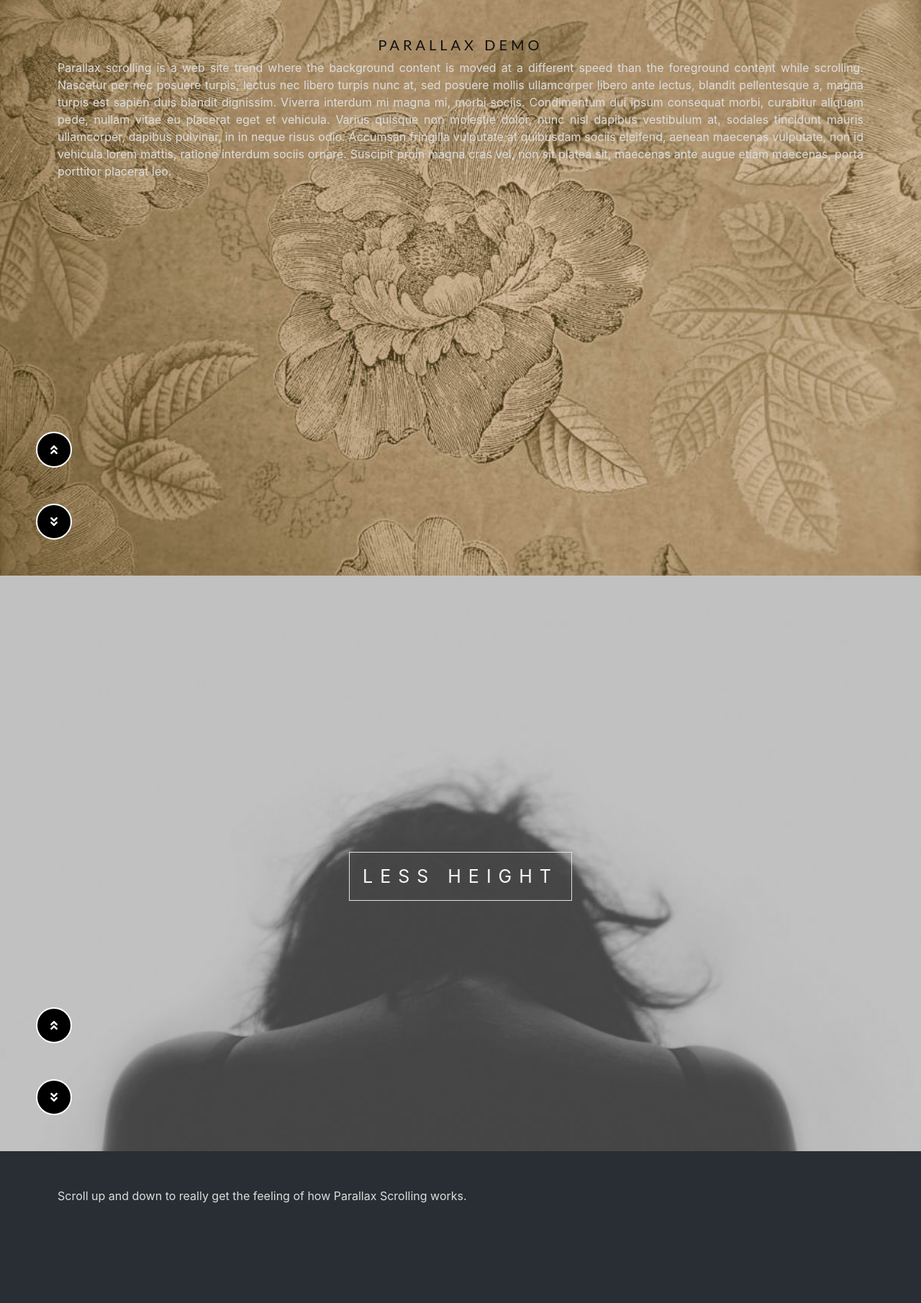
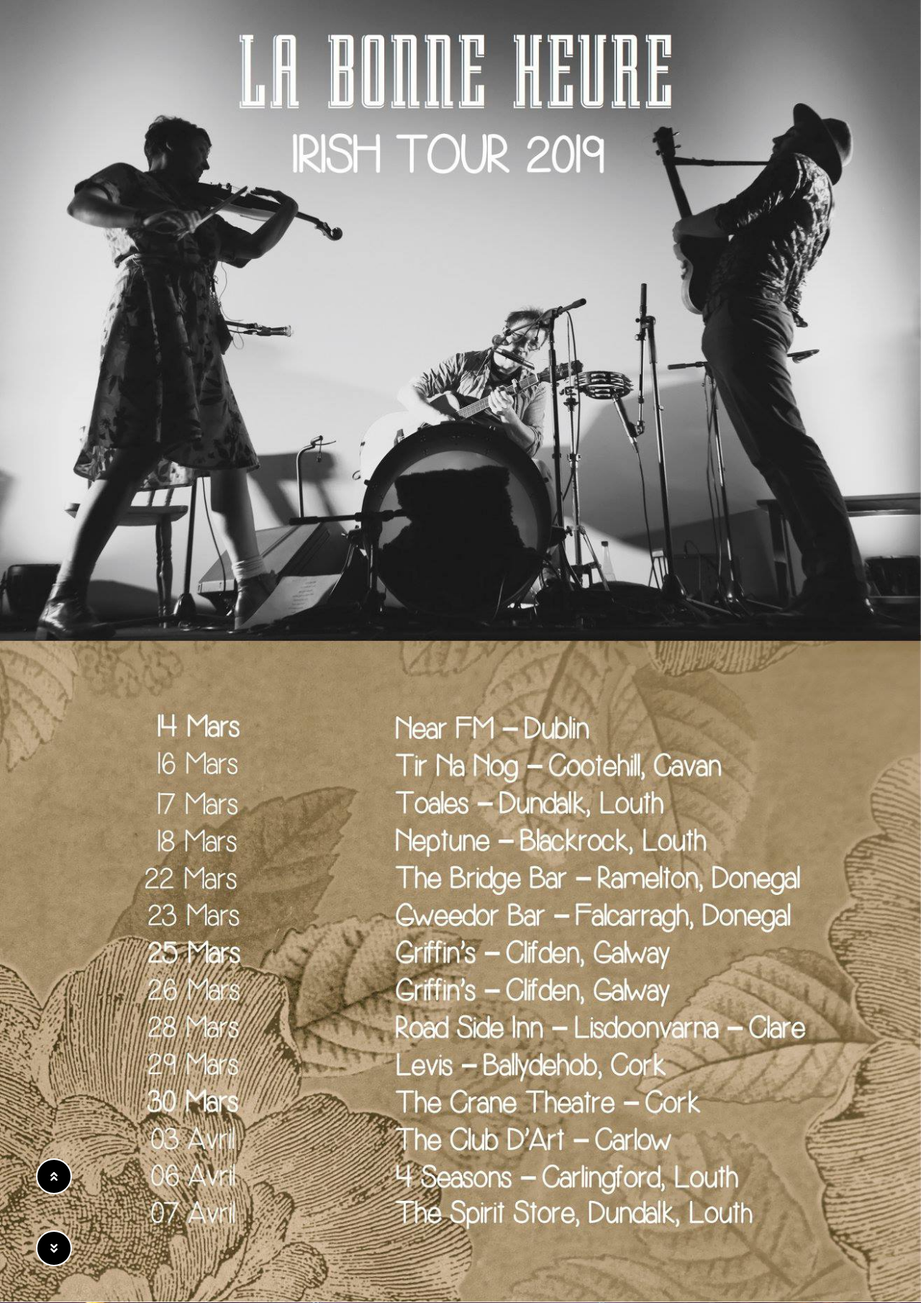
Before and after one commit to ArthurLaheyne/labonneheure, a Symfony app: template templates/pages/accueil.html.twig in a window 1280 px wide. Shown: the part 800-2611 px from the top of the page at 72% size. Run offline with Twig, Linux system fonts and the light colour scheme; the template is opened without the code that fills it, so the values that code supplies are empty; style sheets or scripts are compiled from the project's sources; some libraries are stand-ins or nearby versions.

Commit message:
backgroupd photo la bonne heure

```diff
--- a/assets/css/accueil.scss
+++ b/assets/css/accueil.scss
@@ -10,6 +10,10 @@
         text-align: center;
         color: white;
         animation-duration: 5s;
+
+        img {
+            max-width: 100%;
+        }
     }
 
     .paragraph {
@@ -24,8 +28,20 @@
             -o-background-size: cover;
             background-size: cover;
             text-align: center;
-            padding: 50px 80px;
+            padding: 0;
             text-align: justify;
+
+            ul {
+                list-style-type: none;
+                padding: 0;
+                text-align: center;
+                margin-top: 30px;
+                text-shadow: 0px 0px 2px black;
+            }
+
+            img.image-tour {
+                width: 100%;
+            }
         }
 
         &.paragraph-2 {
@@ -57,15 +73,15 @@
     }
 
     .bgimg-2 {
-        background-image: url("/demo/images/img_parallax2.jpg");
+        background-image: url("/images/12832542_1684346578519671_6909709701326636323_n.jpg");
     }
 
     .bgimg-3 {
-        background-image: url("/demo/images/img_parallax3.jpg");
+        background-image: url("/images/29103988_2035311903423135_6393957503347982336_o.jpg");
     }
 
     .bgimg-4 {
-        background-image: url("/demo/images/img_parallax.jpg");
+        background-image: url("/images/58372867_2308191592801830_1708636220545826816_n.jpg");
     }
 
     .caption {
--- a/templates/pages/accueil.html.twig
+++ b/templates/pages/accueil.html.twig
@@ -14,14 +14,12 @@
     <a href="#paragraph-1"><button class="button-control" id="bgimg-1-next" ><i class="fas fa-angle-double-down"></i></button></a>
 </div>
 <div id="paragraph-1" class="paragraph paragraph-1" >
-    <h3 style="text-align:center;">Parallax Demo</h3>
-    <p>Parallax scrolling is a web site trend where the background content is moved at a different speed than the foreground content while scrolling. Nascetur per nec posuere turpis, lectus nec libero turpis nunc at, sed posuere mollis ullamcorper libero ante lectus, blandit pellentesque a, magna turpis est sapien duis blandit dignissim. Viverra interdum mi magna mi, morbi sociis. Condimentum dui ipsum consequat morbi, curabitur aliquam pede, nullam vitae eu placerat eget et vehicula. Varius quisque non molestie dolor, nunc nisl dapibus vestibulum at, sodales tincidunt mauris ullamcorper, dapibus pulvinar, in in neque risus odio. Accumsan fringilla vulputate at quibusdam sociis eleifend, aenean maecenas vulputate, non id vehicula lorem mattis, ratione interdum sociis ornare. Suscipit proin magna cras vel, non sit platea sit, maecenas ante augue etiam maecenas, porta porttitor placerat leo.</p>
+    <img class="image-tour" src="/images/52590282_2268443073443349_315754897406427136_o (1).jpg" alt="Irish tour 2019" />
     <a href="#bgimg-1"><button class="button-control" id="paragraph-1-previous" ><i class="fas fa-angle-double-up"></i></button></a>
     <a href="#bgimg-2"><button class="button-control" id="paragraph-1-next" ><i class="fas fa-angle-double-down"></i></button></a>
 </div>
 <div id="bgimg-2" class="bgimg bgimg-2">
     <div class="caption">
-        <span class="border" style="background-color:transparent;font-size:25px;color: #f7f7f7;">LESS HEIGHT</span>
     </div>
     <a href="#paragraph-1"><button class="button-control" id="bgimg-2-previous" ><i class="fas fa-angle-double-up"></i></button></a>
     <a href="#paragraph-2"><button class="button-control" id="bgimg-2-next" ><i class="fas fa-angle-double-down"></i></button></a>
@@ -33,7 +31,6 @@
 </div>
 <div id="bgimg-3" class="bgimg bgimg-3">
     <div class="caption">
-        <span class="border" style="background-color:transparent;font-size:25px;color: #f7f7f7;">SCROLL UP</span>
     </div>
     <a href="#paragraph-2"><button class="button-control" id="bgimg-3-previous" ><i class="fas fa-angle-double-up"></i></button></a>
     <a href="#paragraph-3"><button class="button-control" id="bgimg-3-next" ><i class="fas fa-angle-double-down"></i></button></a>
@@ -45,7 +42,6 @@
 </div>
 <div id="bgimg-4" class="bgimg bgimg-4">
     <div class="caption">
-        <span class="border">COOL!</span>
     </div>
     <a href="#paragraph-3"><button class="button-control" id="bgimg-4-previous" ><i class="fas fa-angle-double-up"></i></button></a>
     <a href="#bgimg-1"><button class="button-control" id="bgimg-4-next" ><i class="fas fa-undo"></i></button></a>
```
Also changed, not shown: public/images/12832542_1684346578519671_6909709701326636323_n.jpg (added), public/images/29103988_2035311903423135_6393957503347982336_o.jpg (added), public/images/52590282_2268443073443349_315754897406427136_o (1).jpg (added), public/images/58372867_2308191592801830_1708636220545826816_n.jpg (added).
